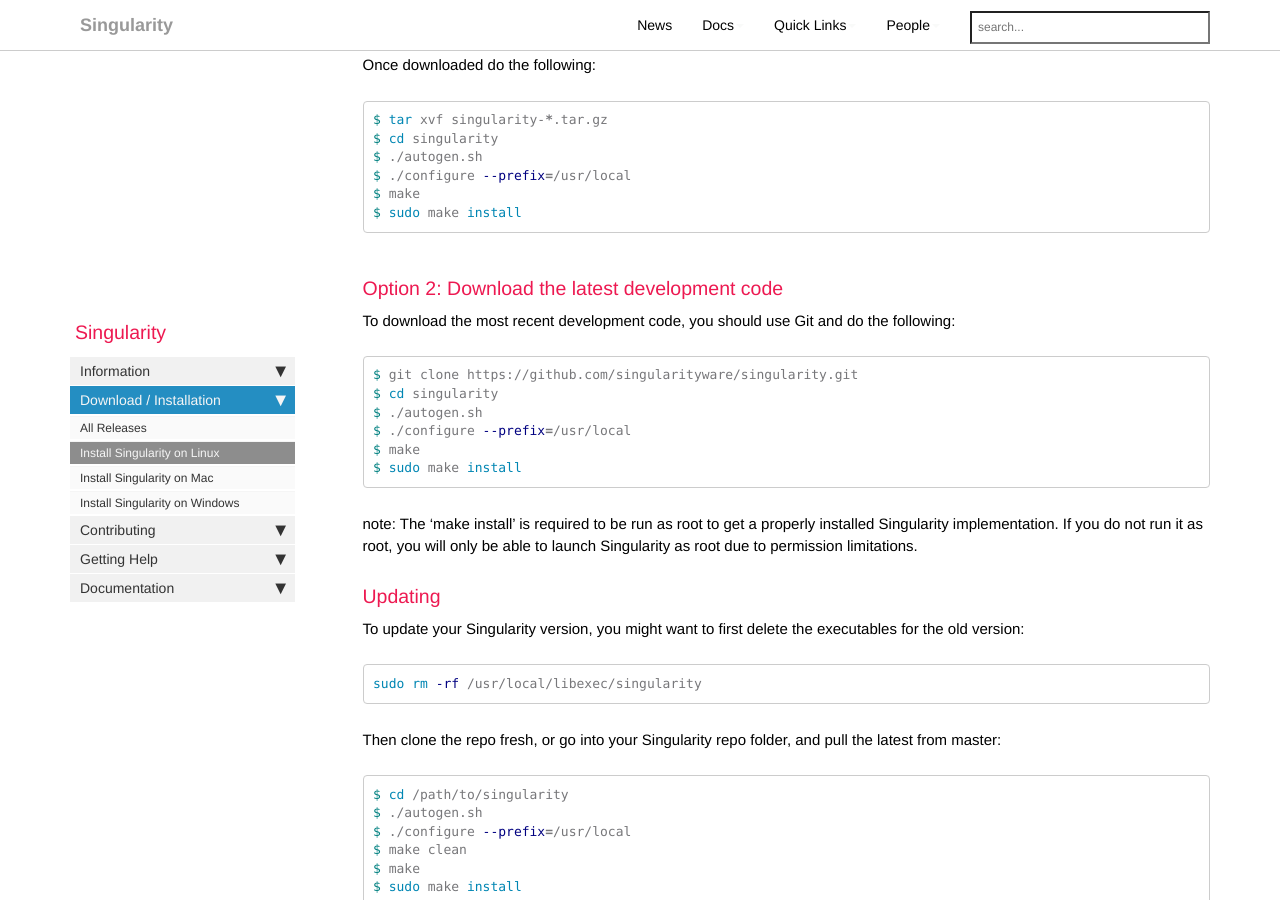
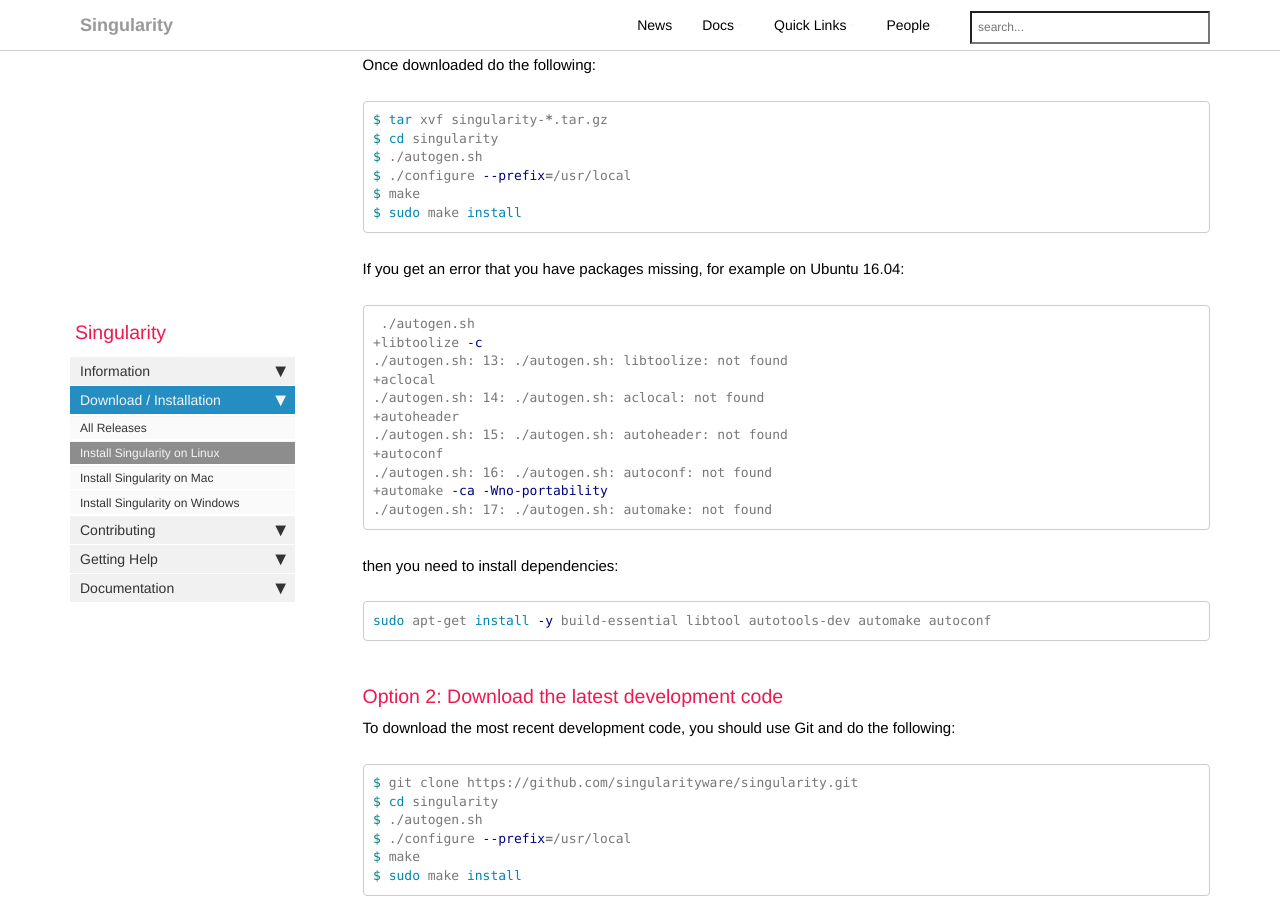
Before and after one commit to singularityware/singularityware.github.io, a Jekyll site: the page built from pages/docs/install/install-linux.md, in a window 1280 px wide and 900 px high, scrolled down 400 px. Built offline with Jekyll 4.4.1, drawn with Linux system fonts in a browser that asks for light colours; nearby versions of some CDN libraries; comment, search, counter and statistics services are not loaded.

Commit message:
updating install docs with missing dependencies, and fixing all repo urls

````diff
--- a/pages/docs/install/install-linux.md
+++ b/pages/docs/install/install-linux.md
@@ -22,6 +22,29 @@
 $ ./configure --prefix=/usr/local
 $ make
 $ sudo make install
+```
+
+If you get an error that you have packages missing, for example on Ubuntu 16.04:
+
+```bash
+ ./autogen.sh
++libtoolize -c
+./autogen.sh: 13: ./autogen.sh: libtoolize: not found
++aclocal
+./autogen.sh: 14: ./autogen.sh: aclocal: not found
++autoheader
+./autogen.sh: 15: ./autogen.sh: autoheader: not found
++autoconf
+./autogen.sh: 16: ./autogen.sh: autoconf: not found
++automake -ca -Wno-portability
+./autogen.sh: 17: ./autogen.sh: automake: not found
+```
+
+then you need to install dependencies:
+
+
+```bash
+sudo apt-get install -y build-essential libtool autotools-dev automake autoconf
 ```
 
 ### Option 2: Download the latest development code
````
Also changed, not shown: _posts/recipes/2016-10-01-building-singularity-debian.md (+3 -3 lines), pages/docs/admin-docs/admin-guide.md (+1 -1 lines), pages/docs/user-docs/docs-export.md (+1 -1 lines), pages/docs/user-docs/docs-quick-start-installation.md (+0 -24 lines), pages/releases/releases.md (+1 -1 lines).
